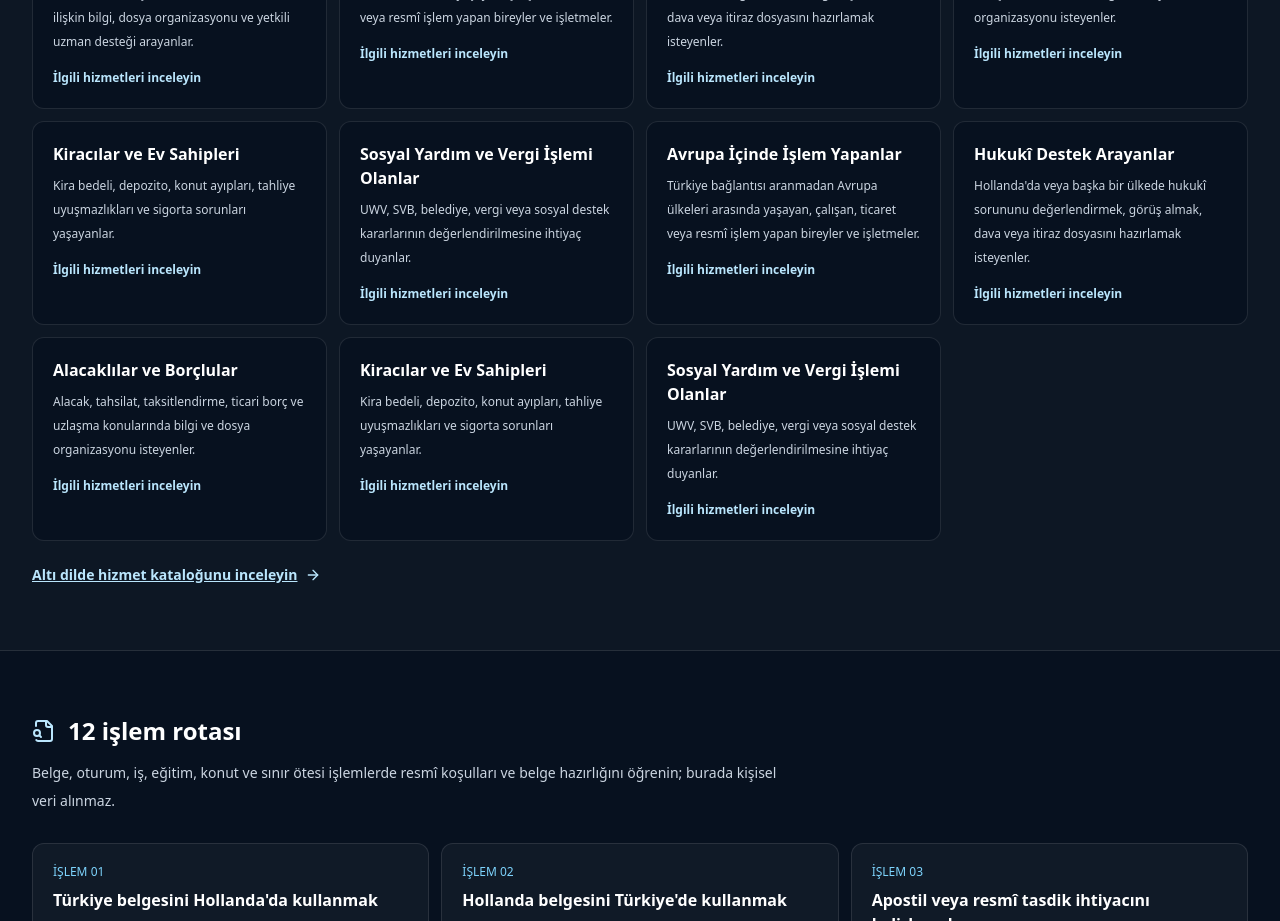
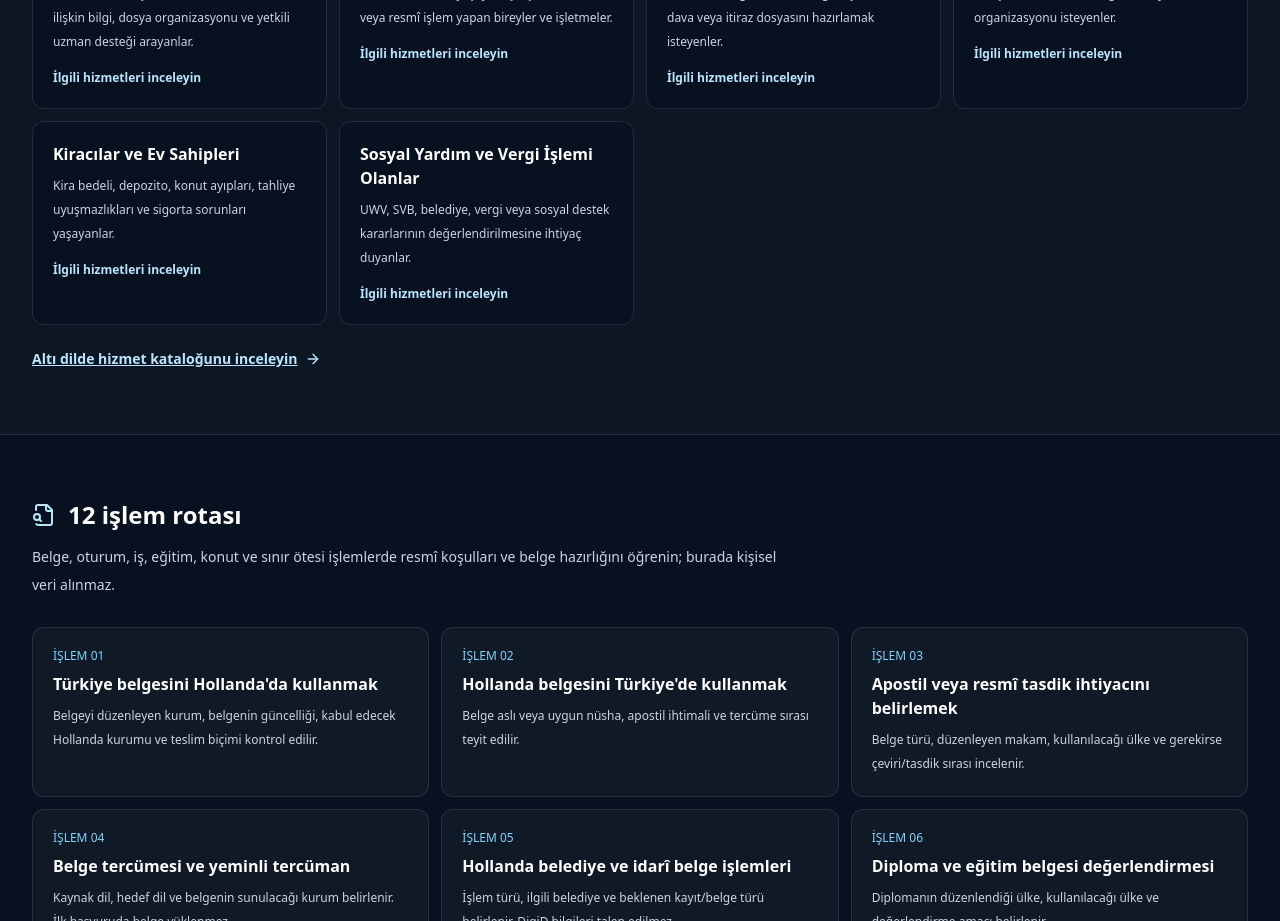
Before and after one commit to netadalet-oss/avofis-platform, a Next.js app in the folder portal/: page / in a window 1280 px wide. Shown: the part 3160-4081 px from the top of the page. Built offline with nearby package versions, Linux system fonts and the light colour scheme; no server answers.

Commit message:
fix(AV-044): prevent double inclusion of the five expanded audiences; render 14 unique groups

```diff
--- a/portal/src/app/page.tsx
+++ b/portal/src/app/page.tsx
@@ -8,7 +8,6 @@ import { SiteHeader } from "@/components/site-header";
 import { SiteFooter } from "@/components/site-footer";
 import { SERVICES } from "@/lib/service-catalog";
 import { audiences } from "@/lib/avofis-site";
-import { extraAudiences } from "@/lib/avofis-expanded";
 import { journeys } from "@/lib/journeys";
 
 export const metadata: Metadata = {
@@ -17,7 +16,7 @@ export const metadata: Metadata = {
   robots: { index: false, follow: false }
 };
 
-const audiencesAll = [...audiences, ...extraAudiences];
+const audiencesAll = audiences;
 const steps = [
   { n: "01", title: "Konunuzu belirleyin", description: "Ülke, işlem türü, ilgili kurum ve belge ihtiyacını kişisel bilgi vermeden ayırın.", href: "/baslangic" },
   { n: "02", title: "Hazırlık şartlarını inceleyin", description: "Resmî kaynak, olası süre, belge türü ve profesyonel yetki gereksinimlerini kontrol edin.", href: "/islemler" },
```
